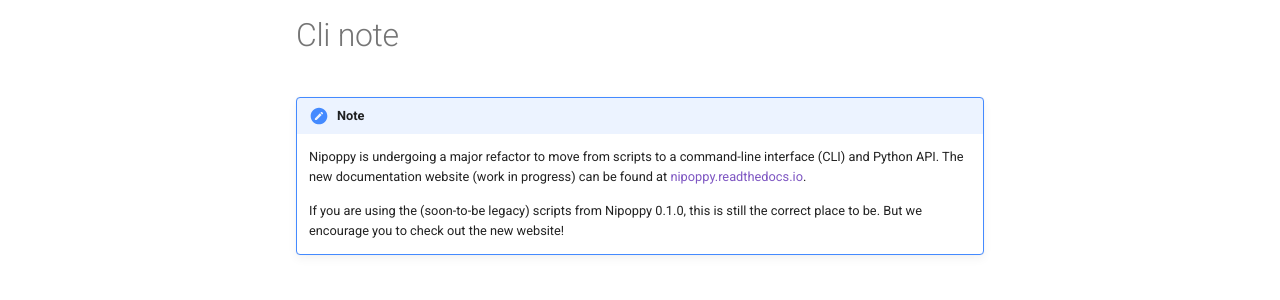
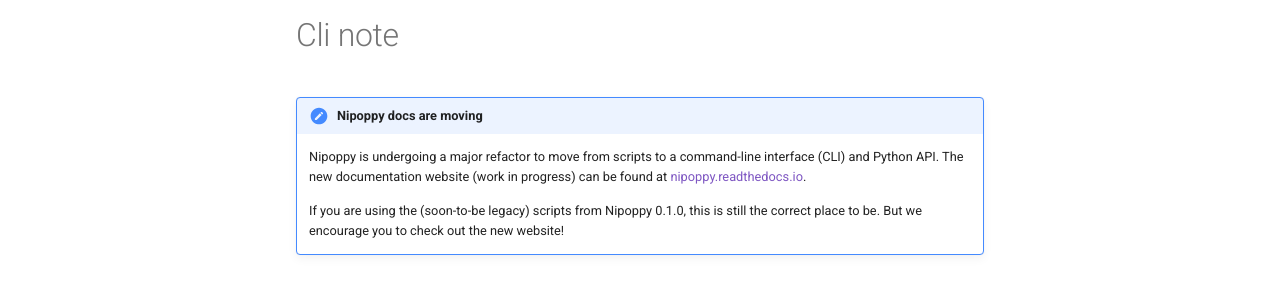
Before and after one commit to neurobagel/documentation, an MkDocs documentation site: the page built from docs/nipoppy/cli_note.md, in a window 1280 px wide. Shown: the part 131-431 px from the top of the page. Built offline with MkDocs 1.6.1 and Material for MkDocs 9.7.7, drawn with Linux system fonts in a browser that asks for light colours; comment, search, counter and statistics services are not loaded.

Commit message:
accept suggestion for custom note title
Co-authored-by: Sebastian Urchs <surchs@users.noreply.github.com>

```diff
--- a/docs/nipoppy/cli_note.md
+++ b/docs/nipoppy/cli_note.md
@@ -1,4 +1,4 @@
-!!! note
+!!! note "Nipoppy docs are moving"
 
     Nipoppy is undergoing a major refactor to move from scripts to a
     command-line interface (CLI) and Python API. The new documentation website
```
